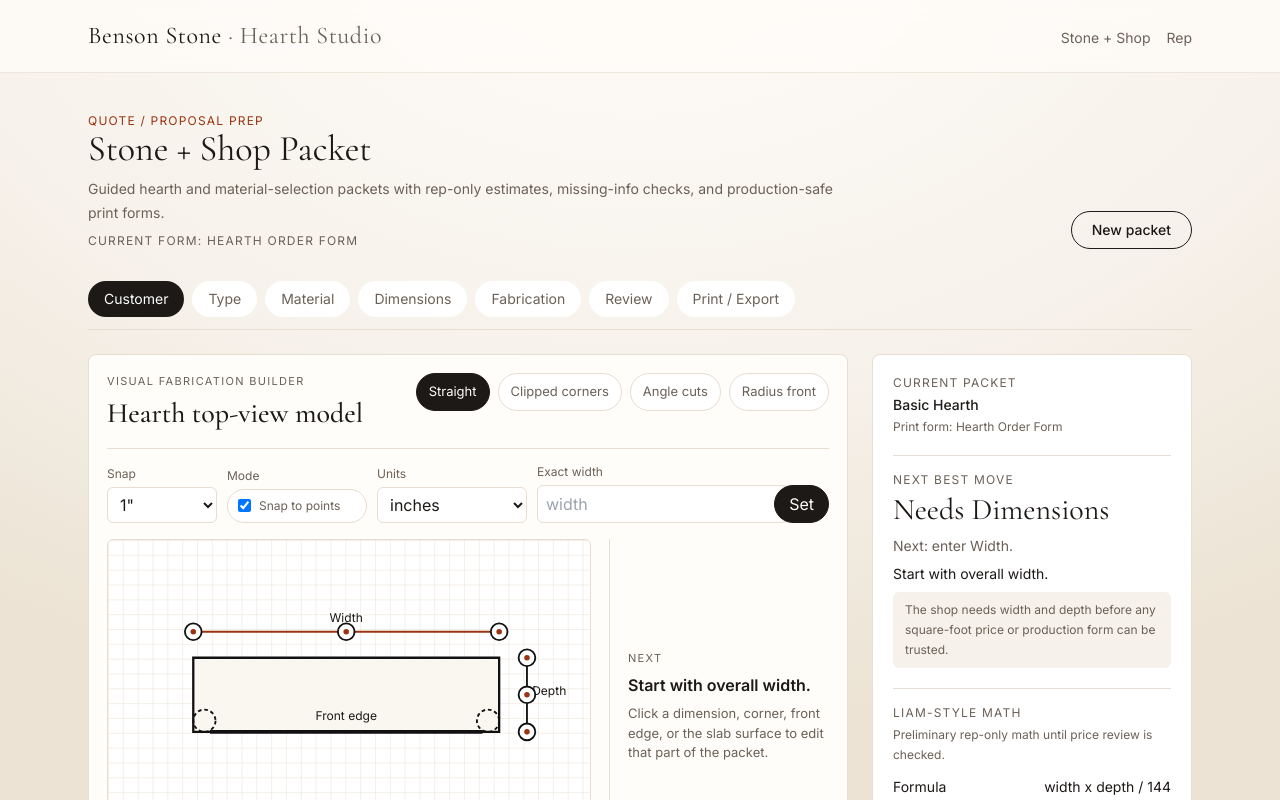
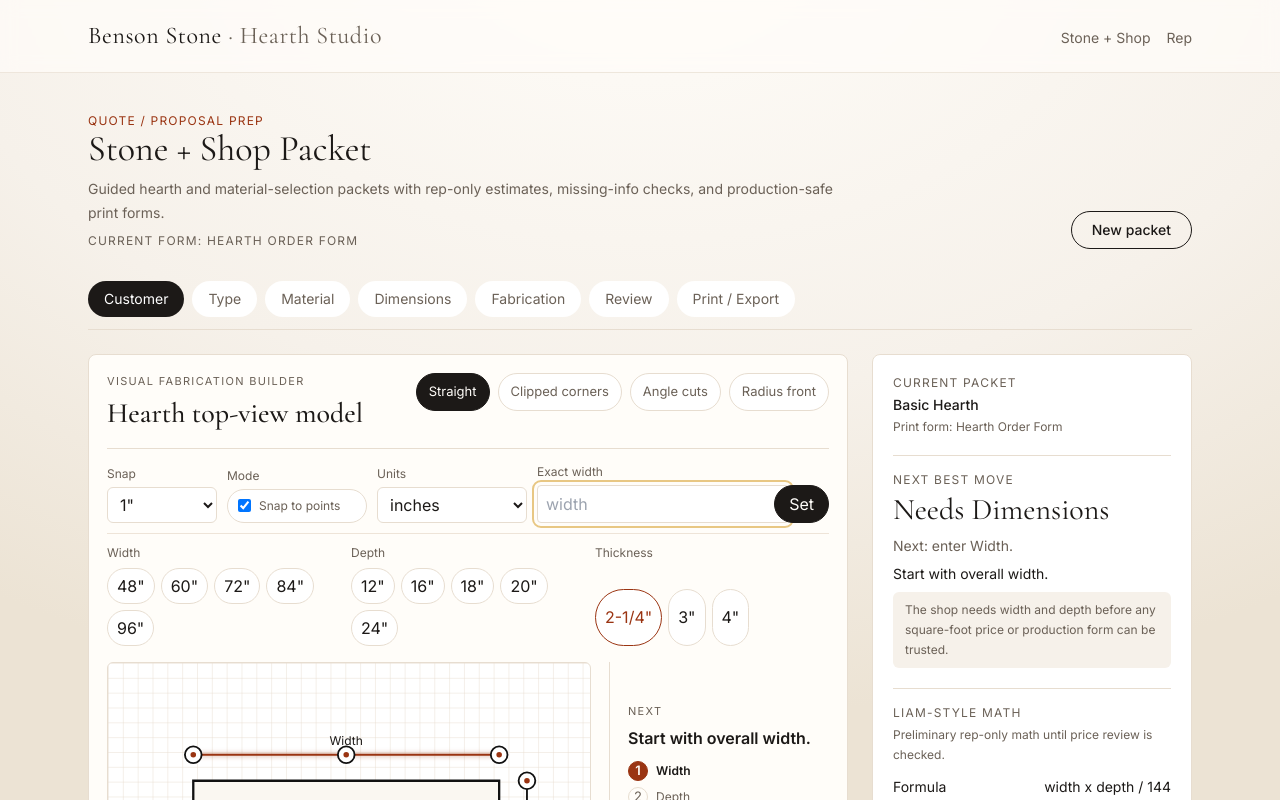
Before and after one commit to DrewYomantas/BSFA_V2, a React (Vite) app: page /stone-shop-packet in a window 1280 px wide. Shown: the top 800 px of the page. Built offline with nearby package versions, Linux system fonts and the light colour scheme.

Commit message:
polish hearth visual builder workflow

```diff
--- a/src/components/stoneShop/StoneShopPacketBuilder.jsx
+++ b/src/components/stoneShop/StoneShopPacketBuilder.jsx
@@ -66,6 +66,10 @@ export default function StoneShopPacketBuilder() {
         ...partial,
       },
     })
+    if (section === 'dimensions') {
+      if (partial.widthInches && !packet.dimensions.depthInches) setActiveTarget('depth')
+      if (partial.depthInches && !packet.visualWorkflow?.frontStyleConfirmed) setActiveTarget('front-style')
+    }
   }
 
   function updatePacket(partial) {
@@ -86,8 +90,20 @@ export default function StoneShopPacketBuilder() {
     if (packetType === 'hearth_radius_front') nextFabrication.radiusFrontEdge = true
     if (packetType === 'hearth_angle_cuts' && !nextFabrication.angleCuts) nextFabrication.angleCuts = 2
     if (packetType === 'hearth_clipped_corners' && !nextFabrication.angleCuts) nextFabrication.angleCuts = 2
-    replacePacket({ ...packet, packetType, fabrication: nextFabrication })
-    setActiveTarget('width')
+    replacePacket({
+      ...packet,
+      packetType,
+      fabrication: nextFabrication,
+      visualWorkflow: {
+        ...(packet.visualWorkflow || {}),
+        frontStyleConfirmed: true,
+      },
+    })
+    setActiveTarget(packet.dimensions.widthInches && packet.dimensions.depthInches ? getNextHearthVisualTarget({
+      ...packet,
+      packetType,
+      visualWorkflow: { ...(packet.visualWorkflow || {}), frontStyleConfirmed: true },
+    }).target : 'width')
     setActiveStep('Dimensions')
   }
 
@@ -98,7 +114,14 @@ export default function StoneShopPacketBuilder() {
   }
 
   function updateVisualDimension(field, value) {
-    updateSection('dimensions', { [field]: value === null ? null : Number(value) })
+    const nextValue = value === null ? null : Number(value)
+    updateSection('dimensions', { [field]: nextValue })
+    if (nextValue && field === 'widthInches' && !packet.dimensions.depthInches) setActiveTarget('depth')
+    if (nextValue && field === 'depthInches' && !packet.visualWorkflow?.frontStyleConfirmed) setActiveTarget('front-style')
+  }
+
+  function updateThicknessPreset(thickness) {
+    updateSection('material', { thickness })
   }
 
   function newPacket() {
@@ -161,6 +184,7 @@ export default function StoneShopPacketBuilder() {
               unit={unit}
               onUnitChange={setUnit}
               onDimensionUpdate={updateVisualDimension}
+              onThicknessPreset={updateThicknessPreset}
             />
           )}
 
--- a/src/components/stoneShop/visual/DimensionControls.jsx
+++ b/src/components/stoneShop/visual/DimensionControls.jsx
@@ -1,5 +1,14 @@
+import { useEffect, useRef } from 'react'
 import { SNAP_PRESETS } from '../../../lib/stoneShop/dimensionSnap.js'
 import { UNIT_OPTIONS, formatDimensionForUnit, parseDimensionInputToInches } from '../../../lib/stoneShop/unitConversion.js'
+
+const WIDTH_PRESETS = [48, 60, 72, 84, 96]
+const DEPTH_PRESETS = [12, 16, 18, 20, 24]
+const THICKNESS_PRESETS = [
+  ['2-1/4"', '2-1/4 inch'],
+  ['3"', '3 inch'],
+  ['4"', '4 inch'],
+]
 
 export default function DimensionControls({
   snapEnabled,
@@ -11,9 +20,15 @@ export default function DimensionControls({
   activeTarget,
   packet,
   onExactDimension,
+  onThicknessPreset,
 }) {
   const activeField = activeTarget === 'width' ? 'widthInches' : activeTarget === 'depth' ? 'depthInches' : null
   const activeValue = activeField ? packet.dimensions[activeField] : null
+  const exactInputRef = useRef(null)
+
+  useEffect(() => {
+    if (activeField) exactInputRef.current?.focus()
+  }, [activeField])
 
   function submitExact(e) {
     e.preventDefault()
@@ -58,6 +73,7 @@ export default function DimensionControls({
           <label>
             <span>Exact {activeTarget}</span>
             <input
+              ref={exactInputRef}
               name="exactDimension"
               aria-label={`Exact ${activeTarget}`}
               placeholder={formatDimensionForUnit(activeValue, unit, activeTarget)}
@@ -66,6 +82,46 @@ export default function DimensionControls({
           <button type="submit">Set</button>
         </form>
       )}
+      <div className="dimension-presets" aria-label="Standard hearth presets">
+        <PresetGroup label="Width" presets={WIDTH_PRESETS} onPick={(value) => onExactDimension('widthInches', value)} />
+        <PresetGroup label="Depth" presets={DEPTH_PRESETS} onPick={(value) => onExactDimension('depthInches', value)} />
+        <div className="dimension-presets__group">
+          <span>Thickness</span>
+          <div>
+            {THICKNESS_PRESETS.map(([label, value]) => (
+              <button
+                key={value}
+                type="button"
+                aria-label={`Set thickness ${label.replace('"', ' inches')}`}
+                aria-pressed={packet.material.thickness === value}
+                onClick={() => onThicknessPreset(value)}
+              >
+                {label}
+              </button>
+            ))}
+          </div>
+        </div>
+      </div>
     </div>
   )
 }
+
+function PresetGroup({ label, presets, onPick }) {
+  return (
+    <div className="dimension-presets__group">
+      <span>{label}</span>
+      <div>
+        {presets.map((value) => (
+          <button
+            key={value}
+            type="button"
+            aria-label={`Set ${label.toLowerCase()} ${value} inches`}
+            onClick={() => onPick(value)}
+          >
+            {value}"
+          </button>
+        ))}
+      </div>
+    </div>
+  )
+}
--- a/src/components/stoneShop/visual/DimensionHandle.jsx
+++ b/src/components/stoneShop/visual/DimensionHandle.jsx
@@ -1,3 +1,4 @@
+import { useState } from 'react'
 import { snapToIncrement } from '../../../lib/stoneShop/dimensionSnap.js'
 
 export default function DimensionHandle({
@@ -13,10 +14,14 @@ export default function DimensionHandle({
   onTarget,
   onChange,
 }) {
+  const [dragValue, setDragValue] = useState(null)
+  const [dragging, setDragging] = useState(false)
+
   function startDrag(e) {
     e.preventDefault()
     e.stopPropagation()
     onTarget(target)
+    setDragging(true)
     const startClient = axis === 'x' ? e.clientX : e.clientY
     const startValue = Number(valueInches) > 0 ? Number(valueInches) : fallbackInches
     const scale = pixelsPerInch || 1
@@ -25,7 +30,9 @@ export default function DimensionHandle({
       const currentClient = axis === 'x' ? moveEvent.clientX : moveEvent.clientY
       const delta = (currentClient - startClient) / scale
       const nextValue = Math.max(1, startValue + delta)
-      onChange(target, snapEnabled ? snapToIncrement(nextValue, snapIncrement) : nextValue)
+      const displayedValue = snapEnabled ? snapToIncrement(nextValue, snapIncrement) : nextValue
+      setDragValue(displayedValue)
+      onChange(target, displayedValue)
     }
 
     function stop(upEvent) {
@@ -33,6 +40,8 @@ export default function DimensionHandle({
       const delta = (currentClient - startClient) / scale
       const nextValue = Math.max(1, startValue + delta)
       onChange(target, snapEnabled ? snapToIncrement(nextValue, snapIncrement) : nextValue, { commit: true })
+      setDragging(false)
+      setDragValue(null)
       window.removeEventListener('pointermove', move)
       window.removeEventListener('pointerup', stop)
     }
@@ -43,14 +52,26 @@ export default function DimensionHandle({
 
   return (
     <g
-      className="hearth-dimension-handle"
+      className={dragging ? 'hearth-dimension-handle is-dragging' : 'hearth-dimension-handle'}
       role="slider"
       tabIndex="0"
       aria-label={`Drag ${target}`}
+      title={`Drag to resize ${target}`}
       onPointerDown={startDrag}
     >
       <circle cx={x} cy={y} r="9" />
       <circle cx={x} cy={y} r="3" />
+      {dragging && dragValue !== null && (
+        <g className="hearth-dimension-drag-label">
+          <text x={x + 18} y={y - 24}>{snapEnabled ? `Snap ${snapIncrement}"` : 'Freeform'}</text>
+          <text x={x + 18} y={y - 10}>{formatInches(dragValue)}</text>
+        </g>
+      )}
     </g>
   )
 }
+
+function formatInches(value) {
+  const rounded = Math.round(Number(value) * 100) / 100
+  return `${rounded}"`
+}
--- a/src/components/stoneShop/visual/HearthShapeControls.jsx
+++ b/src/components/stoneShop/visual/HearthShapeControls.jsx
@@ -5,9 +5,11 @@ const SHAPES = [
   ['radius_front', 'Radius front'],
 ]
 
-export default function HearthShapeControls({ value, onChange }) {
+export default function HearthShapeControls({ value, active, onChange }) {
+  const className = active ? 'hearth-shape-controls is-active' : 'hearth-shape-controls'
+
   return (
-    <div className="hearth-shape-controls" aria-label="Front style">
+    <div className={className} aria-label="Front style">
       {SHAPES.map(([shape, label]) => (
         <button
           key={shape}
--- a/src/components/stoneShop/visual/HearthVisualBuilder.jsx
+++ b/src/components/stoneShop/visual/HearthVisualBuilder.jsx
@@ -18,6 +18,7 @@ export default function HearthVisualBuilder({
   unit = 'inches',
   onUnitChange = () => {},
   onDimensionUpdate = () => {},
+  onThicknessPreset = () => {},
 }) {
   const model = useMemo(() => buildStoneShopShapeModel(packet), [packet])
   const next = getNextHearthVisualTarget(packet)
@@ -37,6 +38,7 @@ export default function HearthVisualBuilder({
         </div>
         <HearthShapeControls
           value={model.hearthShape}
+          active={(activeTarget || next.target) === 'front-style'}
           onChange={(shape) => onShapeChange(packetTypeForHearthShape(shape))}
         />
       </div>
@@ -50,6 +52,7 @@ export default function HearthVisualBuilder({
         activeTarget={activeTarget || next.target}
         packet={packet}
         onExactDimension={(field, value) => onDimensionUpdate(field, snapEnabled ? snapToIncrement(value, snapIncrement) : value)}
+        onThicknessPreset={onThicknessPreset}
       />
       <div className="hearth-visual-builder__body">
         <HearthSvgModel
@@ -64,9 +67,56 @@ export default function HearthVisualBuilder({
         <div className="hearth-visual-builder__cue">
           <p>Next</p>
           <strong>{next.copy}</strong>
+          <StepRail shape={model.hearthShape} activeTarget={next.target} />
           <span>Click a dimension, corner, front edge, or the slab surface to edit that part of the packet.</span>
         </div>
       </div>
     </section>
   )
 }
+
+function StepRail({ shape, activeTarget }) {
+  const stepsByShape = {
+    basic: [
+      ['width', 'Width'],
+      ['depth', 'Depth'],
+      ['front-style', 'Front shape'],
+      ['front-edge', 'Edge'],
+      ['surface', 'Finish'],
+    ],
+    clipped_corners: [
+      ['width', 'Width'],
+      ['depth', 'Depth'],
+      ['corner', 'Clip sizes'],
+      ['front-edge', 'Edge'],
+      ['field-measure', 'Field measure'],
+    ],
+    angle_cuts: [
+      ['width', 'Width'],
+      ['depth', 'Depth'],
+      ['corner', 'Angle cuts'],
+      ['surface', 'Angle notes'],
+      ['field-measure', 'Review'],
+    ],
+    radius_front: [
+      ['width', 'Width'],
+      ['depth', 'Depth'],
+      ['front-edge', 'Radius depth'],
+      ['front-edge', 'Front edge'],
+      ['field-measure', 'Review'],
+    ],
+  }
+  const steps = stepsByShape[shape] || stepsByShape.basic
+  const activeIndex = steps.findIndex(([target]) => target === activeTarget)
+
+  return (
+    <ol className="hearth-step-rail" aria-label="Shape-specific mini flow">
+      {steps.map(([target, label], index) => (
+        <li key={`${target}-${label}`} className={index === activeIndex ? 'is-active' : ''}>
+          <span>{index + 1}</span>
+          {label}
+        </li>
+      ))}
+    </ol>
+  )
+}
--- a/src/components/stoneShop/visual/hearthVisual.css
+++ b/src/components/stoneShop/visual/hearthVisual.css
@@ -34,6 +34,11 @@
   flex-wrap: wrap;
   gap: 8px;
   justify-content: flex-end;
+}
+
+.hearth-shape-controls.is-active {
+  border-radius: 999px;
+  box-shadow: 0 0 0 3px rgba(154, 52, 18, 0.16);
 }
 
 .dimension-controls {
@@ -98,6 +103,40 @@
   cursor: pointer;
   min-height: 34px;
   padding: 6px 14px;
+}
+
+.dimension-presets {
+  border-top: 1px solid #eee4d8;
+  display: grid;
+  gap: 10px;
+  grid-column: 1 / -1;
+  grid-template-columns: repeat(3, minmax(0, 1fr));
+  padding-top: 10px;
+}
+
+.dimension-presets__group {
+  display: grid;
+  gap: 6px;
+}
+
+.dimension-presets__group > div {
+  display: flex;
+  flex-wrap: wrap;
+  gap: 6px;
+}
+
+.dimension-presets__group button {
+  background: #fff;
+  border-color: #e7ddd0;
+  color: #1c1917;
+  min-height: 30px;
+  padding: 5px 9px;
+}
+
+.dimension-presets__group button[aria-pressed="true"],
+.dimension-presets__group button:hover {
+  border-color: #9a3412;
+  color: #9a3412;
 }
 
 .hearth-shape-controls button {
@@ -168,6 +207,10 @@
   stroke: #9a3412;
 }
 
+.hearth-dimension.is-active line {
+  filter: drop-shadow(0 0 3px rgba(154, 52, 18, 0.6));
+}
+
 .hearth-edge text,
 .hearth-dimension text,
 .hearth-svg-dimensions text {
@@ -190,6 +233,17 @@
   cursor: grab;
 }
 
+.hearth-dimension-handle:hover circle:first-child,
+.hearth-dimension-handle.is-dragging circle:first-child {
+  fill: #fff7ed;
+  stroke: #9a3412;
+  stroke-width: 3;
+}
+
+.hearth-dimension-handle.is-dragging {
+  cursor: grabbing;
+}
+
 .hearth-dimension-handle circle:first-child {
   fill: #fff;
   stroke: #111;
@@ -199,6 +253,52 @@
 .hearth-dimension-handle circle:last-child {
   fill: #9a3412;
   pointer-events: none;
+}
+
+.hearth-dimension-drag-label text {
+  fill: #9a3412;
+  font-size: 11px;
+  font-weight: 700;
+  pointer-events: none;
+  text-anchor: start;
+}
+
+.hearth-step-rail {
+  display: grid;
+  gap: 6px;
+  list-style: none;
+  margin: 4px 0;
+  padding: 0;
+}
+
+.hearth-step-rail li {
+  align-items: center;
+  color: #6b6157;
+  display: flex;
+  font-size: 12px;
+  gap: 8px;
+}
+
+.hearth-step-rail li span {
+  align-items: center;
+  border: 1px solid #e7ddd0;
+  border-radius: 999px;
+  color: #6b6157;
+  display: inline-flex;
+  height: 20px;
+  justify-content: center;
+  width: 20px;
+}
+
+.hearth-step-rail li.is-active {
+  color: #1c1917;
+  font-weight: 700;
+}
+
+.hearth-step-rail li.is-active span {
+  background: #9a3412;
+  border-color: #9a3412;
+  color: #fffdf9;
 }
 
 .hearth-corners {
@@ -242,7 +342,8 @@
   .hearth-visual-builder__header,
   .hearth-visual-builder__body,
   .dimension-controls,
-  .dimension-controls form {
+  .dimension-controls form,
+  .dimension-presets {
     grid-template-columns: 1fr;
   }
 
```
Also changed, not shown: src/lib/stoneShop/stoneShopShapeModel.js, 1 other file (tests, documents, lock files or other folders).
